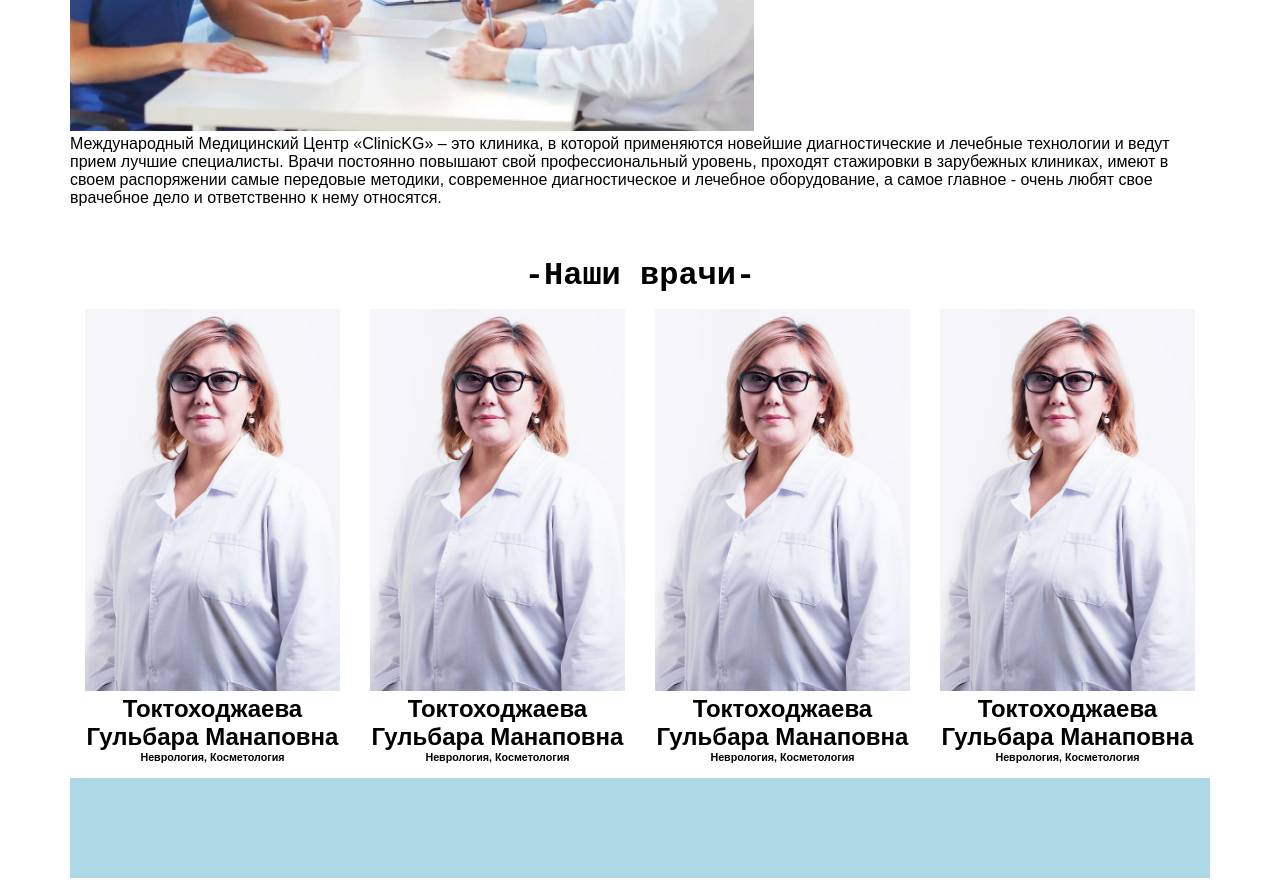
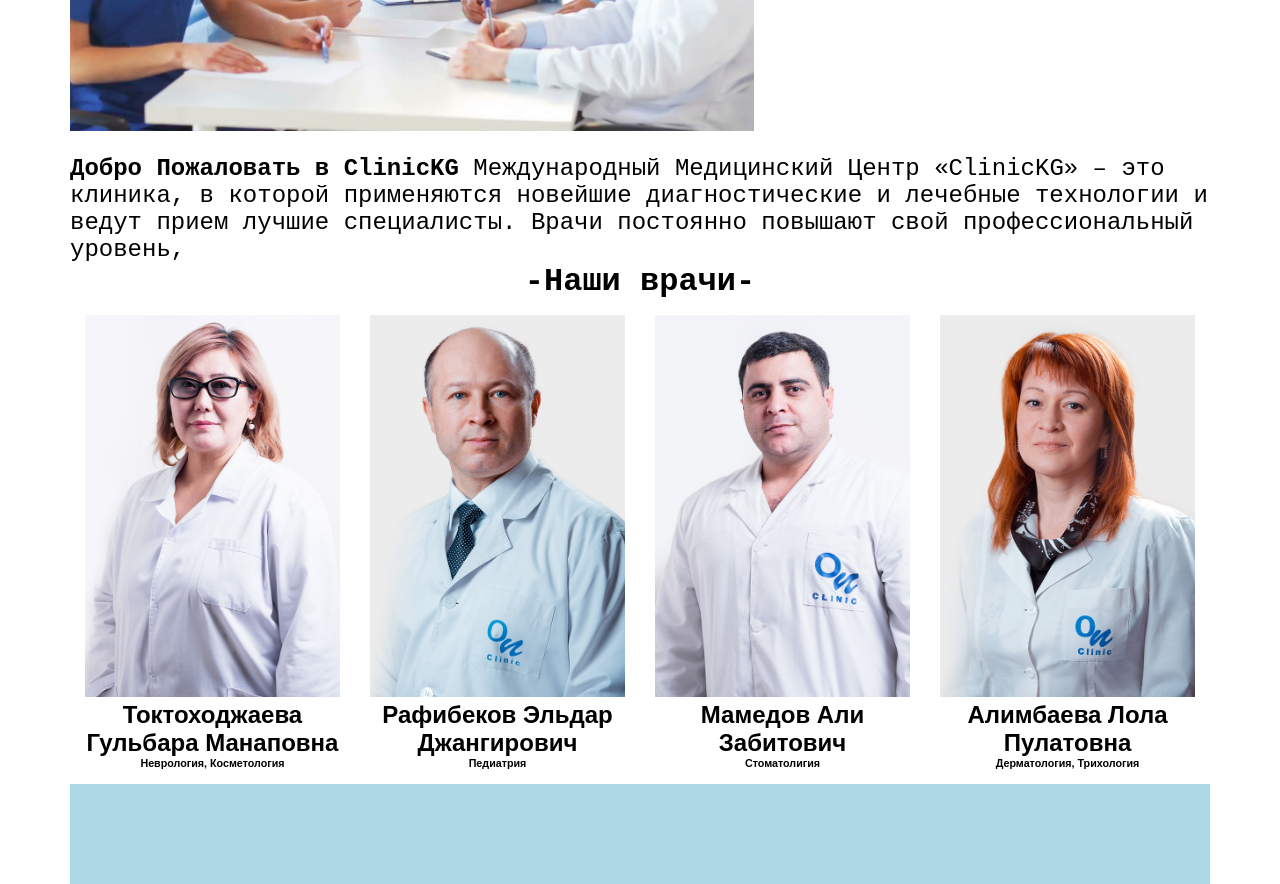
Before and after one commit to SaivaG/Clinica, a plain HTML site: page index.html in a window 1280 px wide. Shown: the part 1320-2204 px from the top of the page. Drawn offline with Linux system fonts and the light colour scheme.

Commit message:
New images

```diff
--- a/index.html
+++ b/index.html
@@ -89,29 +89,22 @@
 					<img src="about/ab.jpg" width="60%" height="auto" alt="">
 			<div class="ab">
 				<b>Добро Пожаловать в ClinicKG</b>
+				<span>Международный Медицинский Центр «ClinicKG» – это клиника,
+					в которой применяются новейшие диагностические и лечебные технологии и ведут прием лучшие специалисты.
+					Врачи постоянно повышают свой профессиональный уровень,
+					<!-- проходят стажировки в зарубежных клиниках,
+					имеют в своем распоряжении самые передовые методики,
+					современное диагностическое и лечебное оборудование,
+					а самое главное - очень любят свое врачебное дело и ответственно к нему относятся.</span> -->
 			</div>
 			<div class="texty">
-					Международный Медицинский Центр «ClinicKG» – это клиника,
-					в которой применяются новейшие диагностические и лечебные технологии и ведут прием лучшие специалисты.
-					Врачи постоянно повышают свой профессиональный уровень,
-					проходят стажировки в зарубежных клиниках,
-					имеют в своем распоряжении самые передовые методики,
-					современное диагностическое и лечебное оборудование,
-					а самое главное - очень любят свое врачебное дело и ответственно к нему относятся.
+
 			</div>
 		</div>
 		<div class="new">
 				<h1>-Наши врачи-</h1>
 			</div>
-		<!-- <div class = "vrach">
-        <div class="block1">
-						<img src="9.jpg" width="25%" height="auto" alt="">
-						<div class="opi">
-							<h2>Токтоходжаева Гульбара Манаповна</h2>
-							<h6>Неврология, Косметология</h6>
-						</div>
-					</div>
-		</div> -->
+
 		<div class="vrachi">
 				<div class="vrach">
 					<img src="vrachi/9.jpg" width="100%">
@@ -119,20 +112,41 @@
 							<h6>Неврология, Косметология</h6>
 				</div>
 				<div class="vrach">
-						<img src="vrachi/9.jpg" width="100%">
-						<h2>Токтоходжаева Гульбара Манаповна</h2>
-								<h6>Неврология, Косметология</h6>
+						<img src="vrachi/8.jpg" width="100%">
+						<h2>Рафибеков Эльдар Джангирович</h2>
+								<h6>Педиатрия</h6>
 					</div>
 					<div class="vrach">
-							<img src="vrachi/9.jpg" width="100%">
-							<h2>Токтоходжаева Гульбара Манаповна</h2>
-									<h6>Неврология, Косметология</h6>
+							<img src="vrachi/7.jpg" width="100%">
+							<h2>Мамедов Али Забитович</h2>
+									<h6>Стоматолигия</h6>
 						</div>
 						<div class="vrach">
-								<img src="vrachi/9.jpg" width="100%">
+								<img src="vrachi/6.jpg" width="100%">
+								<h2>Алимбаева Лола Пулатовна</h2>
+										<h6>Дерматология, Трихология</h6>
+							</div>
+							<!-- <div class="vrach">
+								<img src="vrachi/5.jpg" width="100%">
 								<h2>Токтоходжаева Гульбара Манаповна</h2>
 										<h6>Неврология, Косметология</h6>
 							</div>
+							<div class="vrach">
+								<img src="vrachi/4.jpg" width="100%">
+								<h2>Токтоходжаева Гульбара Манаповна</h2>
+										<h6>Неврология, Косметология</h6>
+							</div>
+							<div class="vrach">
+								<img src="vrachi/3.jpg" width="100%">
+								<h2>Токтоходжаева Гульбара Манаповна</h2>
+										<h6>Неврология, Косметология</h6>
+							</div>
+							<div class="vrach">
+								<img src="vrachi/2.jpg" width="100%">
+								<h2>Токтоходжаева Гульбара Манаповна</h2>
+										<h6>Неврология, Косметология</h6>
+							</div> -->
+
 			</div>
 			<footer id="footer">
 
--- a/style.css
+++ b/style.css
@@ -199,7 +199,8 @@ ul, li {
 	margin: 0;
 }
 .about {
-	display: block;
+	/* display: block;
+	position: relative; */
 }
 .ab {
 	font-family: 'Courier New', Courier, monospace;
@@ -207,7 +208,7 @@ ul, li {
 	margin-top: 20px;
 	font-size: 24px;
 }
-.text {
+.texty {
 	display: block;
 	position: relative;
 	text-align: left;
```
Also changed, not shown: vrachi/2.jpg (added), vrachi/3.jpg (added), vrachi/4.jpg (added), vrachi/5.jpg (added), vrachi/6.jpg (added), vrachi/7.jpg (added), vrachi/8.jpg (added).
